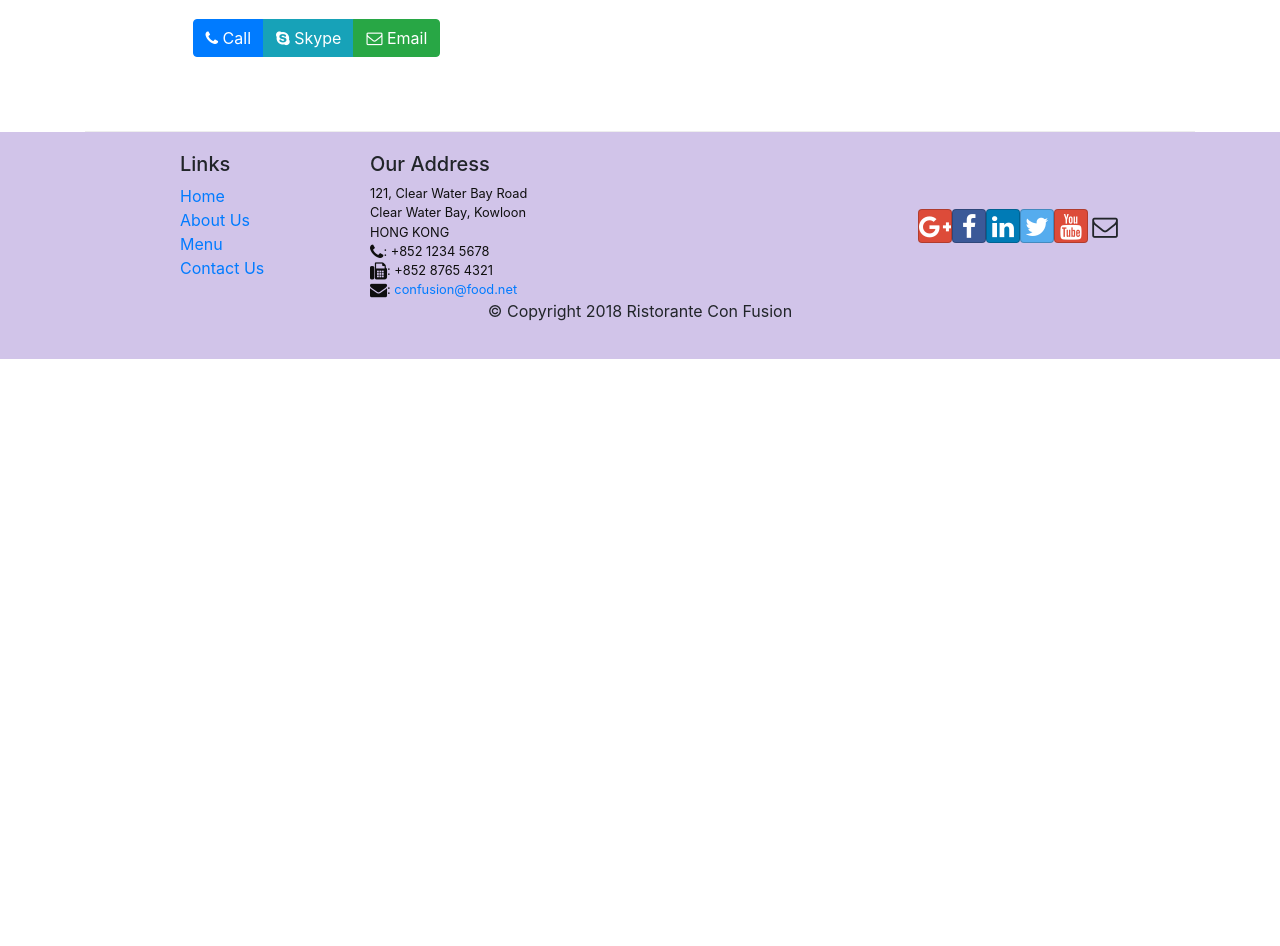
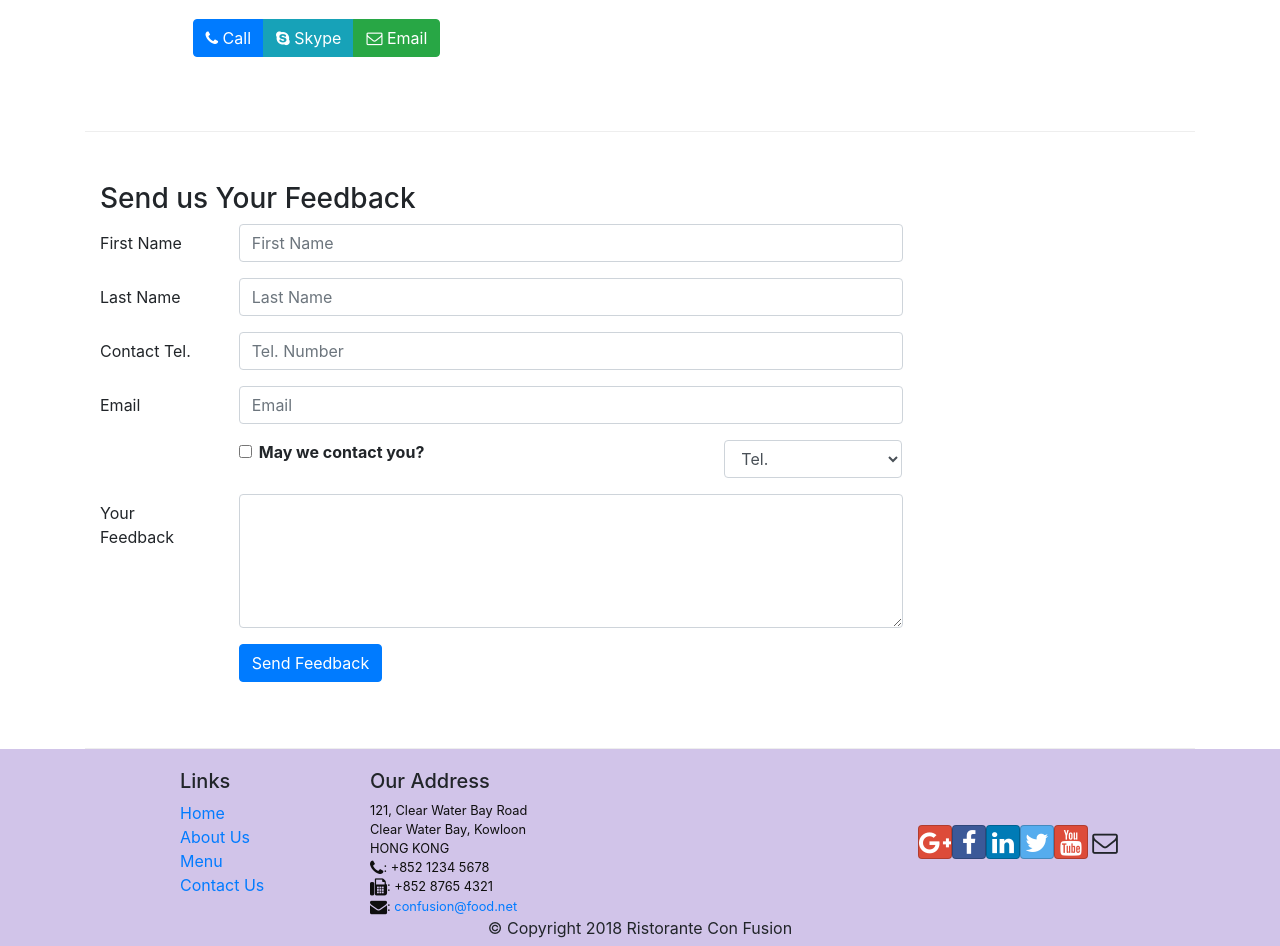
Before and after one commit to yarbasha/React-Confusion, a React (Create React App) app: page /contactus in a window 1280 px wide. Shown: the part 740-1686 px from the top of the page. Before the commit the page ends 1099 px from the top, so only its background shows below. Built offline with nearby package versions, Linux system fonts and the light colour scheme.

Commit message:
Controlled Forms

```diff
--- a/src/components/ContactComponent.js
+++ b/src/components/ContactComponent.js
@@ -1,8 +1,34 @@
-import React from 'react';
-import { Breadcrumb, BreadcrumbItem } from 'reactstrap';
-import {Link} from 'react-router-dom';
+import React, { Component } from 'react';
+import { Breadcrumb, BreadcrumbItem, Button, Form, FormGroup, Label, Input, Col } from 'reactstrap';
+import { Link } from 'react-router-dom';
 
-function Contact() {
+class Contact extends Component {
+  constructor(props) {
+    super(props);
+    this.state = {
+      firstname: '',
+      lastname: '',
+      telnum: '',
+      email: '',
+      agree: false,
+      contactType: 'Tel.',
+      message: ''
+    }
+  }
+  handleInputChange = (event) => {
+    const target = event.target;
+    const value = target.type === 'checkbox' ? target.checked : target.value;
+    const name = target.name;
+    this.setState({
+      [name]: value
+    });
+  }
+  handleSubmit = (event) => {
+    console.log("Current State is: "+ JSON.stringify(this.state));
+    alert("Current State is: "+ JSON.stringify(this.state));
+    event.preventDefault();
+  }
+  render() {
     return (
       <div className="container">
         <div className="row">
@@ -41,8 +67,70 @@ function Contact() {
             </div>
           </div>
         </div>
+        <div className="row row-content">
+          <div className="col-12">
+            <h3>Send us Your Feedback</h3>
+          </div>
+          <div className="col-12 col-md-9">
+            <Form onSubmit={this.handleSubmit}>
+              <FormGroup row>
+                <Label htmlFor="firstname" md={2}>First Name</Label>
+                <Col md={10}>
+                  <Input type="text" id="firstname" name="firstname" placeholder="First Name" value={this.state.firstname} onChange={this.handleInputChange} />
+                </Col>
+              </FormGroup>
+              <FormGroup row>
+                <Label htmlFor="lastname" md={2}>Last Name</Label>
+                <Col md={10}>
+                  <Input type="text" id="lastname" name="lastname" placeholder="Last Name" value={this.state.Lastname} onChange={this.handleInputChange} />
+                </Col>
+              </FormGroup>
+              <FormGroup row>
+                <Label htmlFor="telnum" md={2}>Contact Tel.</Label>
+                <Col md={10}>
+                  <Input type="tel" id="telnum" name="telnum" placeholder="Tel. Number" value={this.state.telnum} onChange={this.handleInputChange} />
+                </Col>
+              </FormGroup>
+              <FormGroup row>
+                <Label htmlFor="email" md={2}>Email</Label>
+                <Col md={10}>
+                  <Input type="email" id="email" name="email" placeholder="Email" value={this.state.email} onChange={this.handleInputChange} />
+                </Col>
+              </FormGroup>
+              <FormGroup row>
+                <Col md={{size: 6, offset: 2}}>
+                  <FormGroup check>
+                    <Label check>
+                      <Input type="checkbox" name="agree" checked={this.state.agree} onChange={this.handleInputChange} />{' '}
+                      <strong>May we contact you?</strong>
+                    </Label>
+                  </FormGroup>
+                </Col>
+                <Col md={{size: 3, offset: 1}}>
+                  <Input type="select" name="contactType" value={this.state.contactType} onChange={this.handleInputChange}>
+                    <option>Tel.</option>
+                    <option>Email</option>
+                  </Input>
+                </Col>
+              </FormGroup>
+              <FormGroup row>
+                <Label htmlFor="message" md={2}>Your Feedback</Label>
+                <Col md={10}>
+                  <Input type="textarea" id="message" name="message" rows="5" value={this.state.message} onChange={this.handleInputChange} />
+                </Col>
+              </FormGroup>
+              <FormGroup row>
+                <Col md={{size: 10, offset: 2}}>
+                  <Button type="submit" color="primary">Send Feedback</Button>
+                </Col>
+              </FormGroup>
+            </Form>
+          </div>
+        </div>
       </div>
     );
   }
 
+}
+
 export default Contact;
--- a/src/components/HeaderComponent.js
+++ b/src/components/HeaderComponent.js
@@ -16,10 +16,10 @@ class Header extends Component {
       <>
         <Navbar dark expand="md">
           <div className="container">
-            <NavbarToggler onClick={this.toggleNav} />
             <NavbarBrand className="mr-auto" href="/">
               <img src="/assets/images/logo.png" height="30" width="41" alt="Ristorante Con Fusion" />
             </NavbarBrand>
+            <NavbarToggler onClick={this.toggleNav} />
             <Collapse isOpen={this.state.isNavOpen} navbar>
               <Nav navbar>
                 <NavItem>
```
Lines whose indentation alone changed are shown as unchanged.
